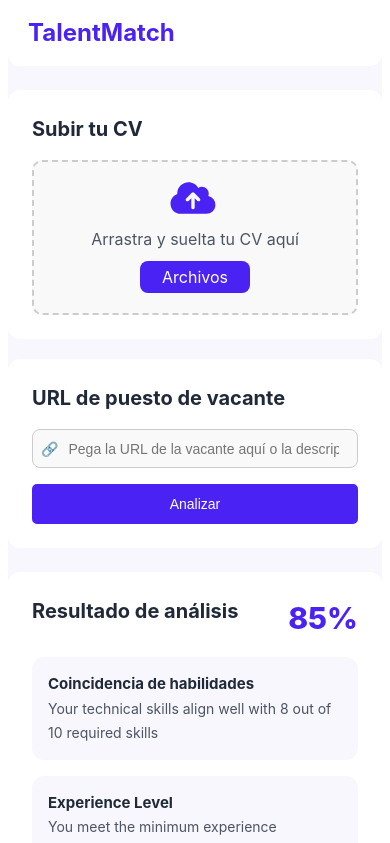
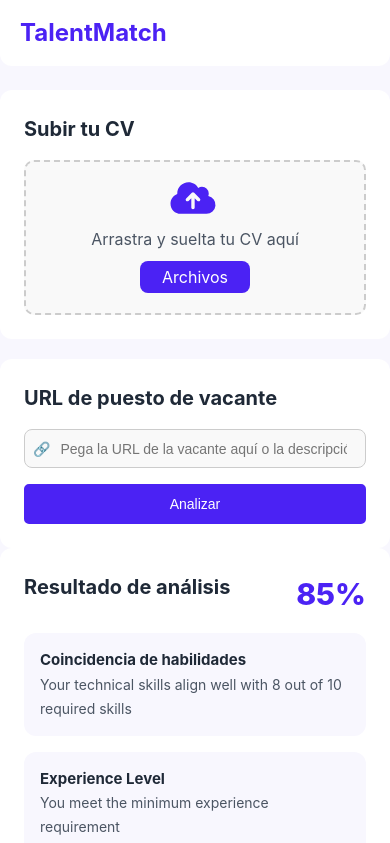
Before and after one commit to ianmande/cv_matcher, a React (Vite) app: page / in a window 390 px wide. Shown: the top 843 px of the page. Built offline with nearby package versions, Linux system fonts and the light colour scheme.

Commit message:
feat: added new contaienr

```diff
--- a/src/App.tsx
+++ b/src/App.tsx
@@ -8,8 +8,10 @@
   return (
     <main className="container">
       <Header />
-      <UploadInfo />
-      <FeedBackSection />
+      <div className="bdy">
+        <UploadInfo />
+        <FeedBackSection />
+      </div>
     </main>
   );
 }
--- a/src/assets/styles/App.css
+++ b/src/assets/styles/App.css
@@ -16,6 +16,11 @@
 @media (max-width: 768px) {
   .container {
     grid-template-columns: 1fr;
-    margin: 0 8px;
   }
 }
+
+@media (max-width: 768px) {
+  .body {
+    margin: 10px;
+  }
+}
```
